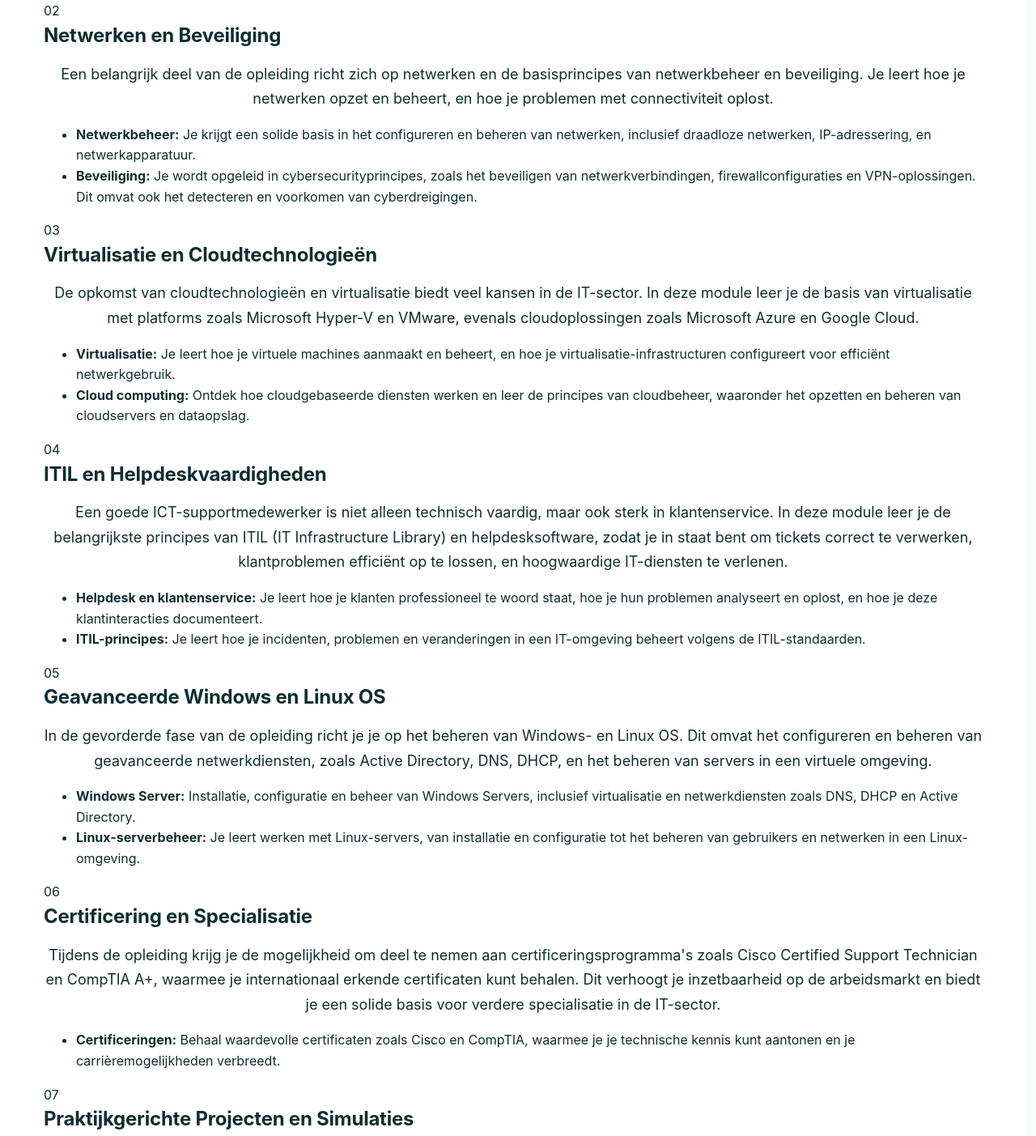
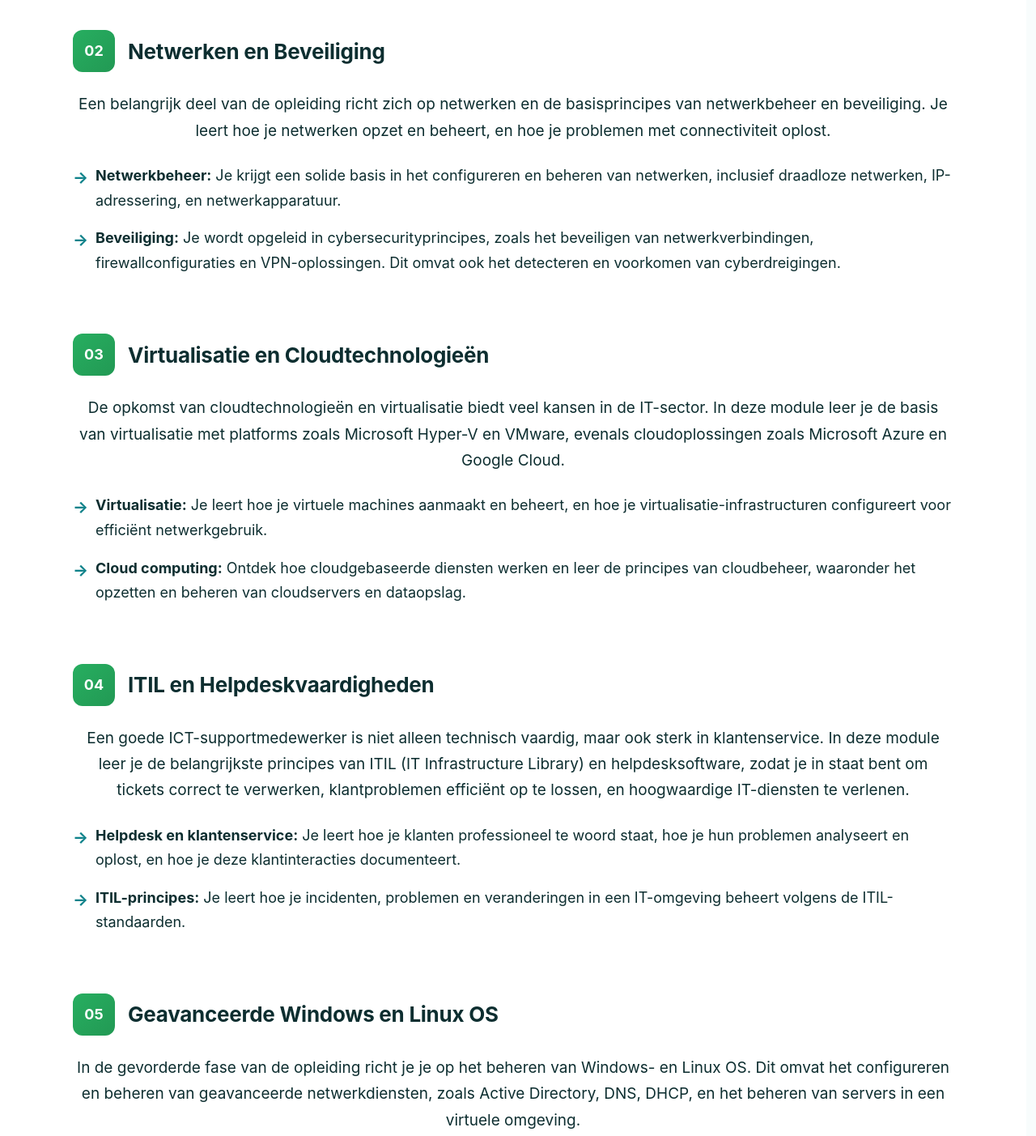
Before and after one commit to haydartarek/intec-clone, a website: page support.html in a window 1280 px wide. Shown: the part 4136-5539 px from the top of the page at 81% size. Drawn offline with Linux system fonts and the light colour scheme.

Commit message:
Style: Convert support modules to course-module structure (modules 1-7)

```diff
--- a/support.html
+++ b/support.html
@@ -290,16 +290,16 @@
               </article>
 
               <!-- Module 2 -->
-              <article class="module-card">
-                <div class="module-card__header">
-                  <span class="module-number">02</span>
-                  <h3>Netwerken en Beveiliging</h3>
+              <article class="course-module">
+                <div class="course-module__header">
+                  <span class="course-module__number">02</span>
+                  <h3 class="course-module__title">Netwerken en Beveiliging</h3>
                 </div>
-                <div class="module-card__content">
-                  <p>
+                <div class="course-module__content">
+                  <p class="course-module__description">
                     Een belangrijk deel van de opleiding richt zich op netwerken en de basisprincipes van netwerkbeheer en beveiliging. Je leert hoe je netwerken opzet en beheert, en hoe je problemen met connectiviteit oplost.
                   </p>
-                  <ul class="module-topics">
+                  <ul class="course-module__topics">
                     <li><strong>Netwerkbeheer:</strong> Je krijgt een solide basis in het configureren en beheren van netwerken, inclusief draadloze netwerken, IP-adressering, en netwerkapparatuur.</li>
                     <li><strong>Beveiliging:</strong> Je wordt opgeleid in cybersecurityprincipes, zoals het beveiligen van netwerkverbindingen, firewallconfiguraties en VPN-oplossingen. Dit omvat ook het detecteren en voorkomen van cyberdreigingen.</li>
                   </ul>
@@ -307,16 +307,16 @@
               </article>
 
               <!-- Module 3 -->
-              <article class="module-card">
-                <div class="module-card__header">
-                  <span class="module-number">03</span>
-                  <h3>Virtualisatie en Cloudtechnologieën</h3>
+              <article class="course-module">
+                <div class="course-module__header">
+                  <span class="course-module__number">03</span>
+                  <h3 class="course-module__title">Virtualisatie en Cloudtechnologieën</h3>
                 </div>
-                <div class="module-card__content">
-                  <p>
+                <div class="course-module__content">
+                  <p class="course-module__description">
                     De opkomst van cloudtechnologieën en virtualisatie biedt veel kansen in de IT-sector. In deze module leer je de basis van virtualisatie met platforms zoals Microsoft Hyper-V en VMware, evenals cloudoplossingen zoals Microsoft Azure en Google Cloud.
                   </p>
-                  <ul class="module-topics">
+                  <ul class="course-module__topics">
                     <li><strong>Virtualisatie:</strong> Je leert hoe je virtuele machines aanmaakt en beheert, en hoe je virtualisatie-infrastructuren configureert voor efficiënt netwerkgebruik.</li>
                     <li><strong>Cloud computing:</strong> Ontdek hoe cloudgebaseerde diensten werken en leer de principes van cloudbeheer, waaronder het opzetten en beheren van cloudservers en dataopslag.</li>
                   </ul>
@@ -324,16 +324,16 @@
               </article>
 
               <!-- Module 4 -->
-              <article class="module-card">
-                <div class="module-card__header">
-                  <span class="module-number">04</span>
-                  <h3>ITIL en Helpdeskvaardigheden</h3>
+              <article class="course-module">
+                <div class="course-module__header">
+                  <span class="course-module__number">04</span>
+                  <h3 class="course-module__title">ITIL en Helpdeskvaardigheden</h3>
                 </div>
-                <div class="module-card__content">
-                  <p>
+                <div class="course-module__content">
+                  <p class="course-module__description">
                     Een goede ICT-supportmedewerker is niet alleen technisch vaardig, maar ook sterk in klantenservice. In deze module leer je de belangrijkste principes van ITIL (IT Infrastructure Library) en helpdesksoftware, zodat je in staat bent om tickets correct te verwerken, klantproblemen efficiënt op te lossen, en hoogwaardige IT-diensten te verlenen.
                   </p>
-                  <ul class="module-topics">
+                  <ul class="course-module__topics">
                     <li><strong>Helpdesk en klantenservice:</strong> Je leert hoe je klanten professioneel te woord staat, hoe je hun problemen analyseert en oplost, en hoe je deze klantinteracties documenteert.</li>
                     <li><strong>ITIL-principes:</strong> Je leert hoe je incidenten, problemen en veranderingen in een IT-omgeving beheert volgens de ITIL-standaarden.</li>
                   </ul>
@@ -341,16 +341,16 @@
               </article>
 
               <!-- Module 5 -->
-              <article class="module-card">
-                <div class="module-card__header">
-                  <span class="module-number">05</span>
-                  <h3>Geavanceerde Windows en Linux OS</h3>
+              <article class="course-module">
+                <div class="course-module__header">
+                  <span class="course-module__number">05</span>
+                  <h3 class="course-module__title">Geavanceerde Windows en Linux OS</h3>
                 </div>
-                <div class="module-card__content">
-                  <p>
+                <div class="course-module__content">
+                  <p class="course-module__description">
                     In de gevorderde fase van de opleiding richt je je op het beheren van Windows- en Linux OS. Dit omvat het configureren en beheren van geavanceerde netwerkdiensten, zoals Active Directory, DNS, DHCP, en het beheren van servers in een virtuele omgeving.
                   </p>
-                  <ul class="module-topics">
+                  <ul class="course-module__topics">
                     <li><strong>Windows Server:</strong> Installatie, configuratie en beheer van Windows Servers, inclusief virtualisatie en netwerkdiensten zoals DNS, DHCP en Active Directory.</li>
                     <li><strong>Linux-serverbeheer:</strong> Je leert werken met Linux-servers, van installatie en configuratie tot het beheren van gebruikers en netwerken in een Linux-omgeving.</li>
                   </ul>
@@ -358,29 +358,29 @@
               </article>
 
               <!-- Module 6 -->
-              <article class="module-card">
-                <div class="module-card__header">
-                  <span class="module-number">06</span>
-                  <h3>Certificering en Specialisatie</h3>
+              <article class="course-module">
+                <div class="course-module__header">
+                  <span class="course-module__number">06</span>
+                  <h3 class="course-module__title">Certificering en Specialisatie</h3>
                 </div>
-                <div class="module-card__content">
-                  <p>
+                <div class="course-module__content">
+                  <p class="course-module__description">
                     Tijdens de opleiding krijg je de mogelijkheid om deel te nemen aan certificeringsprogramma's zoals Cisco Certified Support Technician en CompTIA A+, waarmee je internationaal erkende certificaten kunt behalen. Dit verhoogt je inzetbaarheid op de arbeidsmarkt en biedt je een solide basis voor verdere specialisatie in de IT-sector.
                   </p>
-                  <ul class="module-topics">
+                  <ul class="course-module__topics">
                     <li><strong>Certificeringen:</strong> Behaal waardevolle certificaten zoals Cisco en CompTIA, waarmee je je technische kennis kunt aantonen en je carrièremogelijkheden verbreedt.</li>
                   </ul>
                 </div>
               </article>
 
               <!-- Module 7 -->
-              <article class="module-card">
-                <div class="module-card__header">
-                  <span class="module-number">07</span>
-                  <h3>Praktijkgerichte Projecten en Simulaties</h3>
+              <article class="course-module">
+                <div class="course-module__header">
+                  <span class="course-module__number">07</span>
+                  <h3 class="course-module__title">Praktijkgerichte Projecten en Simulaties</h3>
                 </div>
-                <div class="module-card__content">
-                  <p>
+                <div class="course-module__content">
+                  <p class="course-module__description">
                     Om je optimaal voor te bereiden op de arbeidsmarkt, werk je aan praktijkgerichte projecten waarin je jouw technische vaardigheden toepast. Je lost realistische IT-problemen op in teamverband, waarbij je niet alleen je technische kennis maar ook je project- en klantmanagementvaardigheden verbetert.
                   </p>
                 </div>
```
